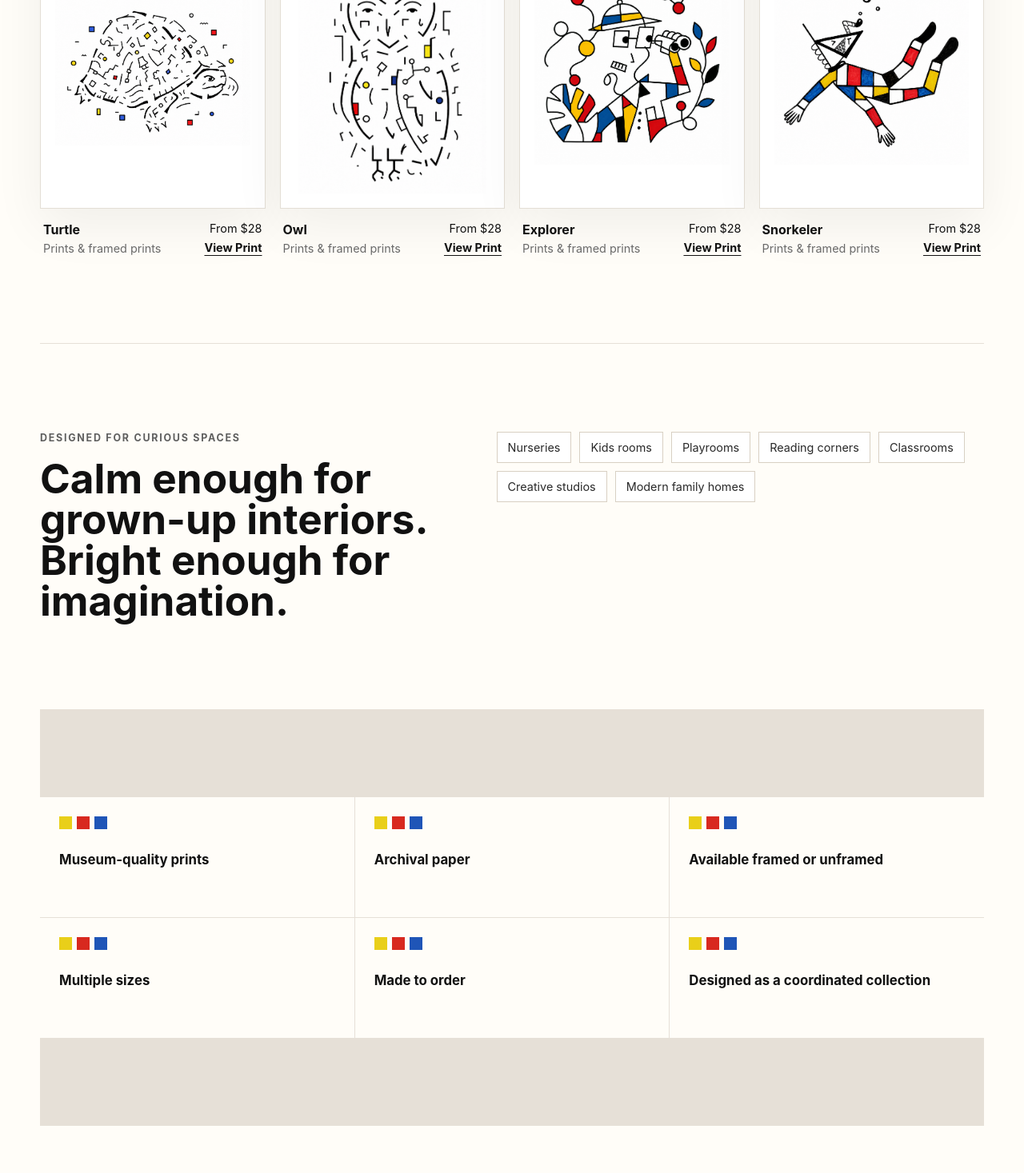
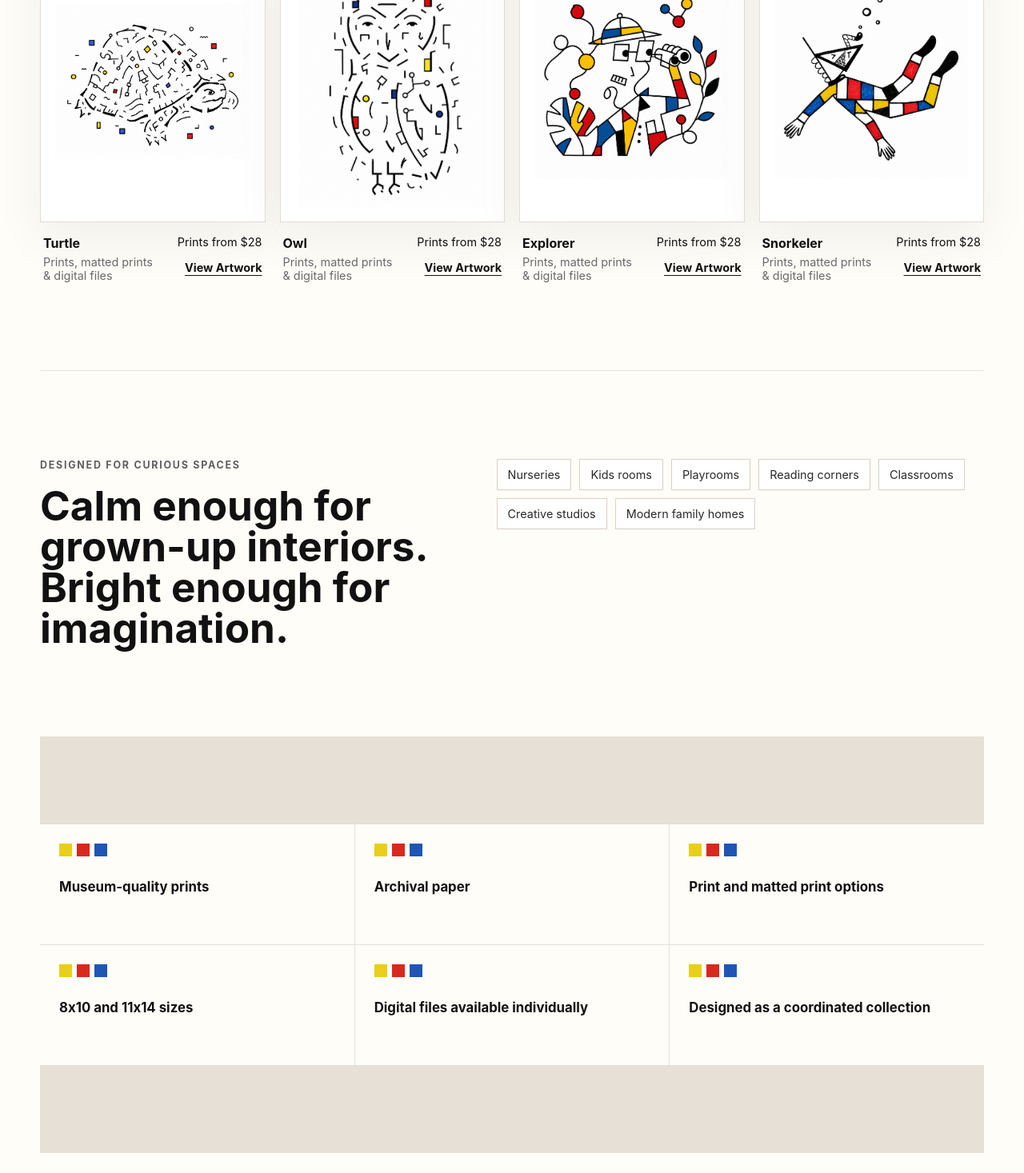
Before and after one commit to BigHitterG/bygoetz, a Next.js app: page /explorers in a window 1280 px wide. Shown: the part 1773-3240 px from the top of the page at 80% size. Built offline with nearby package versions, Linux system fonts and the light colour scheme.

Commit message:
Update Explorers landing copy for print formats

```diff
--- a/components/explorers/ExplorersPage.tsx
+++ b/components/explorers/ExplorersPage.tsx
@@ -63,7 +63,7 @@ export function ExplorersPage() {
           <h2>Choose your explorer.</h2>
           <p>
             Collect one favorite or build a coordinated wall of curious animals and
-            characters, available as premium prints or framed art.
+            characters, available as prints, matted prints, or individual digital files.
           </p>
         </div>
         <div className={styles.productGrid}>
@@ -78,12 +78,12 @@ export function ExplorersPage() {
               <div className={styles.productCardBody}>
                 <div>
                   <h3>{product.title}</h3>
-                  <p>Prints &amp; framed prints</p>
+                  <p>Prints, matted prints &amp; digital files</p>
                 </div>
                 <div className={styles.productMeta}>
-                  <span>From {product.priceFrom}</span>
+                  <span>Prints from {product.priceFrom}</span>
                   <a href={withSiteBasePath(`/explorers/products/${product.slug}`)}>
-                    View Print
+                    View Artwork
                   </a>
                 </div>
               </div>
@@ -116,9 +116,9 @@ export function ExplorersPage() {
         {[
           "Museum-quality prints",
           "Archival paper",
-          "Available framed or unframed",
-          "Multiple sizes",
-          "Made to order",
+          "Print and matted print options",
+          "8x10 and 11x14 sizes",
+          "Digital files available individually",
           "Designed as a coordinated collection",
         ].map((point) => (
           <div className={styles.qualityItem} key={point}>
```
